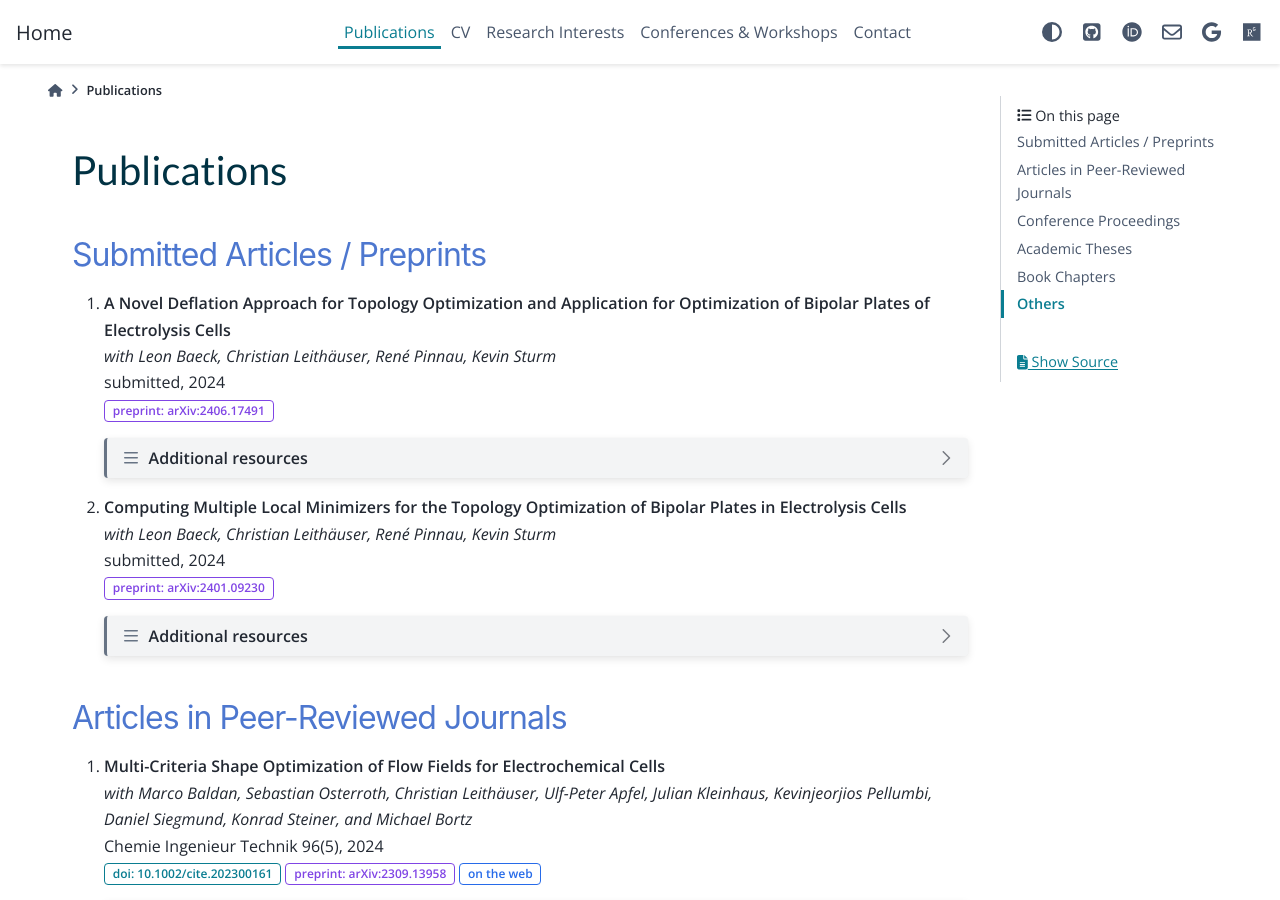
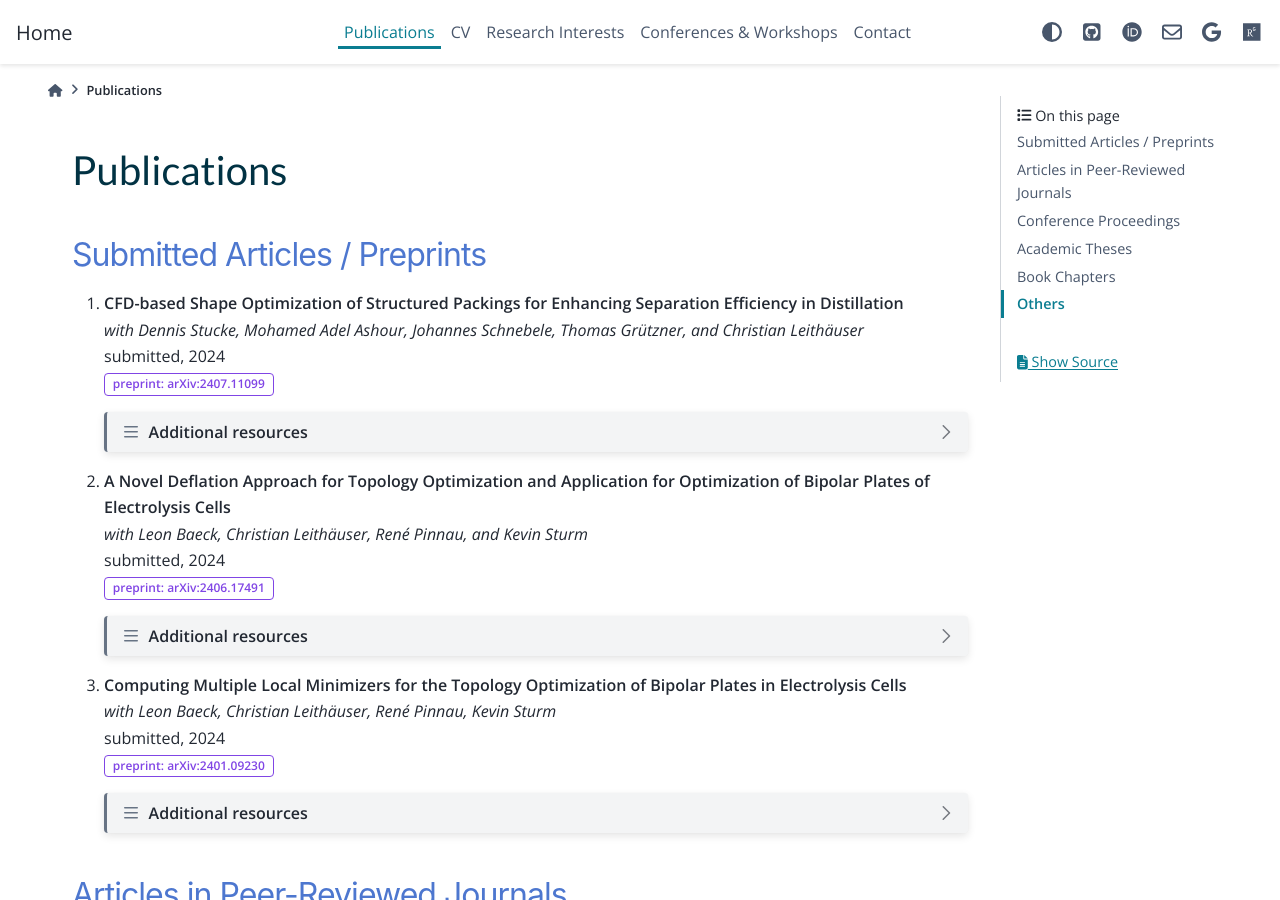
Before and after one commit to sblauth/sblauth.github.io, a Sphinx documentation site: the page built from source/publications.rst, in a window 1280 px wide and 900 px high. Built offline with Sphinx 7.4.7 and the PyData theme 0.15.4, drawn with Linux system fonts in a browser that asks for light colours.

Commit message:
Update publications

```diff
--- a/requirements.txt
+++ b/requirements.txt
@@ -5,4 +5,3 @@ setuptools>=65.5.1 # not directly required, pinned by Snyk to avoid a vulnerabil
 pygments>=2.7.4 # not directly required, pinned by Snyk to avoid a vulnerability
 sphinx-copybutton==0.5.2
 sphinx-design==0.5.0
-sphinxcontrib-video
--- a/source/conf.py
+++ b/source/conf.py
@@ -30,7 +30,6 @@ exclude_patterns = ["_build"]
 extensions = [
     "sphinx_copybutton",
     "sphinx_design",
-    "sphinxcontrib.video",
 ]
 
 
--- a/source/index.rst
+++ b/source/index.rst
@@ -30,6 +30,6 @@ Welcome!
 
 Hello, I am Sebastian Blauth, a scientific employee at `Fraunhofer ITWM <https://www.itwm.fraunhofer.de/en.html>`_. I work in the department `Transport Processes <https://www.itwm.fraunhofer.de/en/departments/tv.html>`_ in the group `Fluid Dynamical Process Design <https://www.itwm.fraunhofer.de/en/departments/tv/fluid-dynamical-process-design.html>`_. My research mainly focuses on shape optimization with particular regards to industrial applications and the development of efficient solution methods for such problems.
 
-Before becoming a scientific employee at Fraunhofer ITWM, I was a PhD student at TU Kaiserslautern (now RPTU Kaiserslautern Landau) and Fraunhofer ITWM under the supervision of `René Pinnau <https://www.mathematik.uni-kl.de/en/techno/people/head/pinnau>`_ and `Christian Leithäuser <https://www.itwm.fraunhofer.de/en/departments/tv/staff/christian-leithaeuser.html>`_, where I worked on PDE constrained shape optimization and optimal control in the field of microchannel systems. If you are interested, you can find my PhD Thesis `here <https://doi.org/10.24406/publica-fhg-283725>`_. Previous to that, I have studied mathematics (Bachelor) and industrial mathematics (Master) at TU Kaiserslautern (and you can find my Master's thesis `here <https://nbn-resolving.org/urn:nbn:de:hbz:386-kluedo-53727>`_).
+Before becoming a scientific employee at Fraunhofer ITWM, I was a PhD student at TU Kaiserslautern (now RPTU Kaiserslautern Landau) and Fraunhofer ITWM under the supervision of `René Pinnau <https://www.mathematik.uni-kl.de/en/techno/people/head/pinnau>`_ and `Christian Leithäuser <https://www.itwm.fraunhofer.de/en/departments/tv/staff/christian-leithaeuser.html>`_, where I worked on PDE constrained shape optimization and optimal control in the field of microchannel systems. If you are interested, you can find my PhD Thesis `here <https://doi.org/10.24406/publica-fhg-283725>`__. Previous to that, I have studied mathematics (Bachelor) and industrial mathematics (Master) at TU Kaiserslautern (and you can find my Master's thesis `here <https://nbn-resolving.org/urn:nbn:de:hbz:386-kluedo-53727>`_).
 
-I am the main developer of the software package `cashocs <https://cashocs.readthedocs.io/en/latest/>`_, which is an open source software for the automated solution of shape optimization and optimal control problems. It can be used to solve problems in fluid dynamics and multiphysics contexts. If you are interested in applications solved with cashocs, you can find some of them `here <https://www.itwm.fraunhofer.de/en/departments/tv/products-and-services/shape-optimization-cashocs-software.html>`_. Moreover, `here <https://youtu.be/mZerFCRLtgQ?si=MDl3SmvU3GcQz-7w>`_ you can find a recording of me giving giving an introduction to cashocs at the FEniCS 2024 conference.
+I am the main developer of the software package `cashocs <https://cashocs.readthedocs.io/en/latest/>`_, which is an open source software for the automated solution of shape optimization and optimal control problems. It can be used to solve problems in fluid dynamics and multiphysics contexts. If you are interested in applications solved with cashocs, you can find some of them `here <https://www.itwm.fraunhofer.de/en/departments/tv/products-and-services/shape-optimization-cashocs-software.html>`__. Moreover, `here <https://youtu.be/mZerFCRLtgQ?si=MDl3SmvU3GcQz-7w>`__ you can find a recording of me giving giving an introduction to cashocs at the FEniCS 2024 conference.
--- a/source/publications.rst
+++ b/source/publications.rst
@@ -5,9 +5,38 @@ Publications
 Submitted Articles / Preprints
 ------------------------------
 
+#. | **CFD-based Shape Optimization of Structured Packings for Enhancing Separation Efficiency in Distillation**
+   | *with Dennis Stucke, Mohamed Adel Ashour, Johannes Schnebele, Thomas Grützner, and Christian Leithäuser*
+   | submitted, 2024
+   | :bdg-link-secondary-line:`preprint: arXiv:2407.11099 <https://arxiv.org/abs/2407.11099>`
+
+   .. dropdown:: Additional resources
+      :icon: three-bars
+
+      .. tab-set::
+
+         .. tab-item:: Abstract
+
+                Free-form shape optimization techniques are investigated to improve the separation efficiency of structured packings in laboratory-scale distillation columns. A simplified simulation model based on computational fluid dynamics (CFD) for the mass transfer in the distillation column is used and a corresponding shape optimization problem is formulated. The goal of the optimization is to increase the mass transfer in the column by changing the packing's shape, which has been previously used as criterion for increasing the separation efficiency of the column. The computational shape optimization yields promising results, with an increased mass transfer of nearly 20 %. For validation, the resulting optimized shape is additively manufactured using 3D-printing and investigated experimentally. The experimental results are in good agreement with the performance improvement predicted by the computational model, yielding an increase in separation efficiency of around 20 %.
+
+         .. tab-item:: BibTeX source
+
+            .. code-block:: bibtex
+
+                @Article{Blauth2024CFD,
+                  author        = {Sebastian Blauth and Dennis Stucke and Mohamed Adel Ashour and Johannes Schnebele and Thomas Grützner and Christian Leithäuser},
+                  title         = {CFD-based Shape Optimization of Structured Packings for Enhancing Separation Efficiency in Distillation},
+                  year          = {2024},
+                  archiveprefix = {arXiv},
+                  eprint        = {2407.11099},
+                  primaryclass  = {math.OC},
+                  url           = {https://arxiv.org/abs/2407.11099},
+                }
+
+
 
 #. | **A Novel Deflation Approach for Topology Optimization and Application for Optimization of Bipolar Plates of Electrolysis Cells**
-   | *with Leon Baeck, Christian Leithäuser, René Pinnau, Kevin Sturm*
+   | *with Leon Baeck, Christian Leithäuser, René Pinnau, and Kevin Sturm*
    | submitted, 2024
    | :bdg-link-secondary-line:`preprint: arXiv:2406.17491 <https://arxiv.org/abs/2406.17491>`
 
@@ -47,7 +76,7 @@ Submitted Articles / Preprints
 
          .. tab-item:: Abstract
 
-                       In this paper we consider the topology optimization for a bipolar plate of a hydrogen electrolysis cell. We use the Borvall-Petersson model to describe the fluid flow and derive a criterion for a uniform flow distribution in the bipolar plate. Furthermore, we introduce a novel deflation approach to compute multiple local minimizers of topology optimization problems. The approach is based on a penalty method that discourages convergence towards previously found solutions. Finally, we demonstrate this technique on the topology optimization for bipolar plates and show that multiple distinct local solutions can be found.
+                In this paper we consider the topology optimization for a bipolar plate of a hydrogen electrolysis cell. We use the Borvall-Petersson model to describe the fluid flow and derive a criterion for a uniform flow distribution in the bipolar plate. Furthermore, we introduce a novel deflation approach to compute multiple local minimizers of topology optimization problems. The approach is based on a penalty method that discourages convergence towards previously found solutions. Finally, we demonstrate this technique on the topology optimization for bipolar plates and show that multiple distinct local solutions can be found.
 
          .. tab-item:: BibTeX source
 
```
